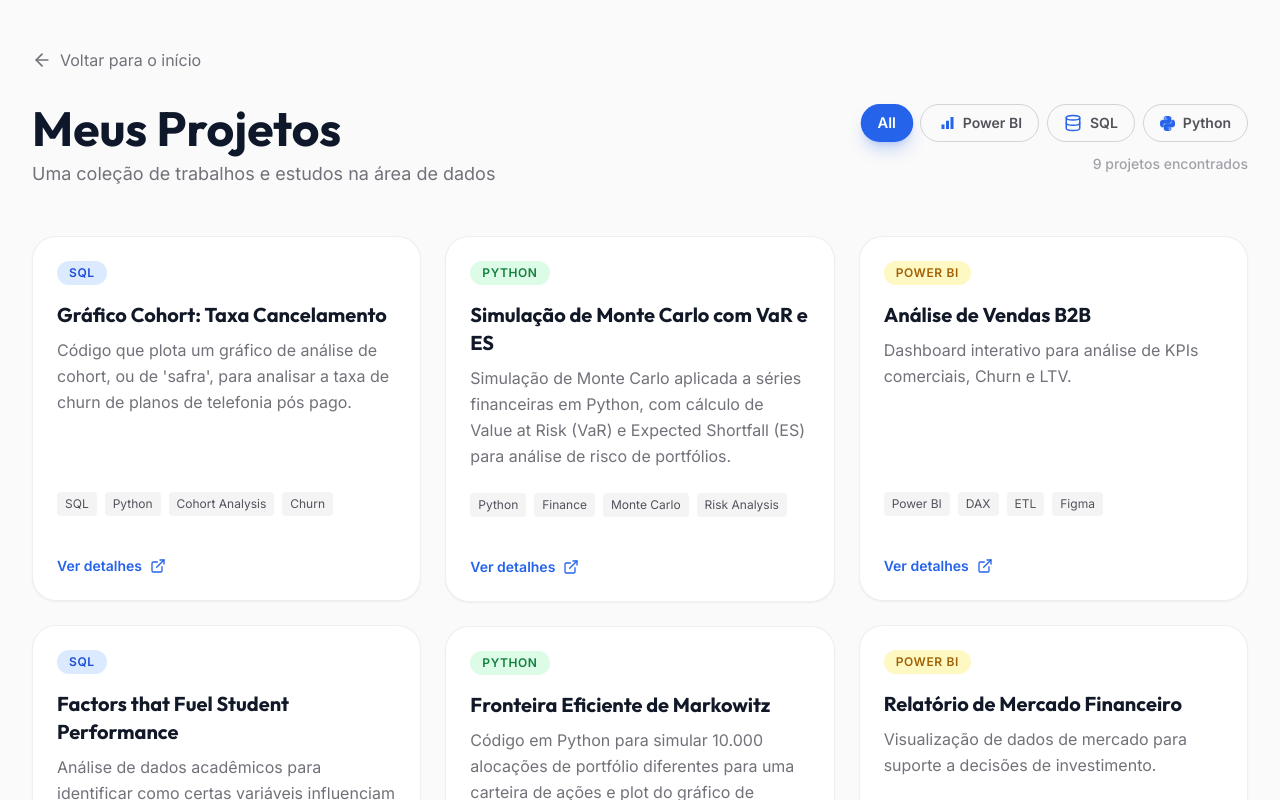
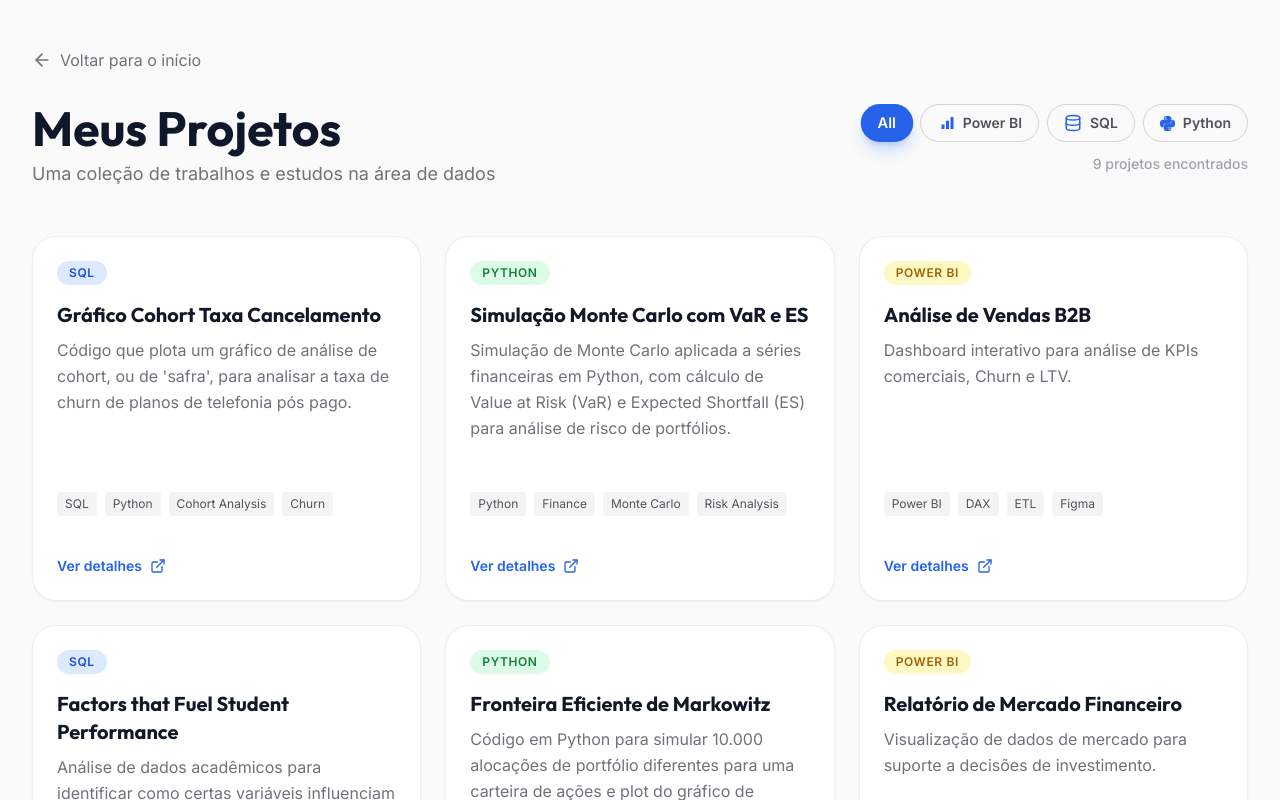
Before and after one commit to gabriel-u-freitas/Portfolio-Gabriel, a Next.js app: page /projects in a window 1280 px wide. Shown: the top 800 px of the page. Built offline with nearby package versions, Linux system fonts and the light colour scheme.

Commit message:
feat(projects): open links in new tab and refine project titles

```diff
--- a/src/app/projects/page.tsx
+++ b/src/app/projects/page.tsx
@@ -199,6 +199,8 @@ export default function ProjectsPage() {
 
                                                     <a
                                                         href={project.link}
+                                                        target="_blank"
+                                                        rel="noopener noreferrer"
                                                         className="inline-flex items-center gap-2 text-sm font-semibold text-blue-600 hover:text-blue-700 transition-colors mt-4 group"
                                                     >
                                                         Ver detalhes
@@ -253,6 +255,8 @@ export default function ProjectsPage() {
 
                                         <a
                                             href={project.link}
+                                            target="_blank"
+                                            rel="noopener noreferrer"
                                             className="inline-flex items-center gap-2 text-sm font-semibold text-blue-600 hover:text-blue-700 transition-colors mt-4 group"
                                         >
                                             Ver detalhes
--- a/src/data/projects.ts
+++ b/src/data/projects.ts
@@ -10,7 +10,7 @@ export interface Project {
 export const projectsData: Project[] = [
     // ---- Projetos Reais do GitHub ----
     {
-        title: "Simulação de Monte Carlo com VaR e ES",
+        title: "Simulação Monte Carlo com VaR e ES",
         description: "Simulação de Monte Carlo aplicada a séries financeiras em Python, com cálculo de Value at Risk (VaR) e Expected Shortfall (ES) para análise de risco de portfólios.",
         category: "Python",
         tags: ["Python", "Finance", "Monte Carlo", "Risk Analysis"],
@@ -31,7 +31,7 @@ export const projectsData: Project[] = [
         link: "https://github.com/gabriel-u-freitas/Curva_de_Juros_Brasileira_e_Evolucao_Taxas_no_Tempo"
     },
     {
-        title: "Gráfico Cohort: Taxa Cancelamento",
+        title: "Gráfico Cohort Taxa Cancelamento",
         description: "Código que plota um gráfico de análise de cohort, ou de 'safra', para analisar a taxa de churn de planos de telefonia pós pago.",
         category: "SQL",
         tags: ["SQL", "Python", "Cohort Analysis", "Churn"],
```
